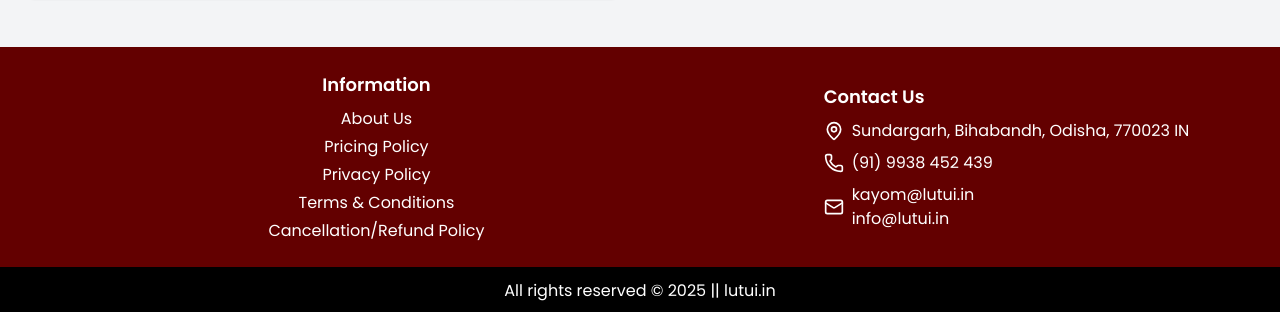
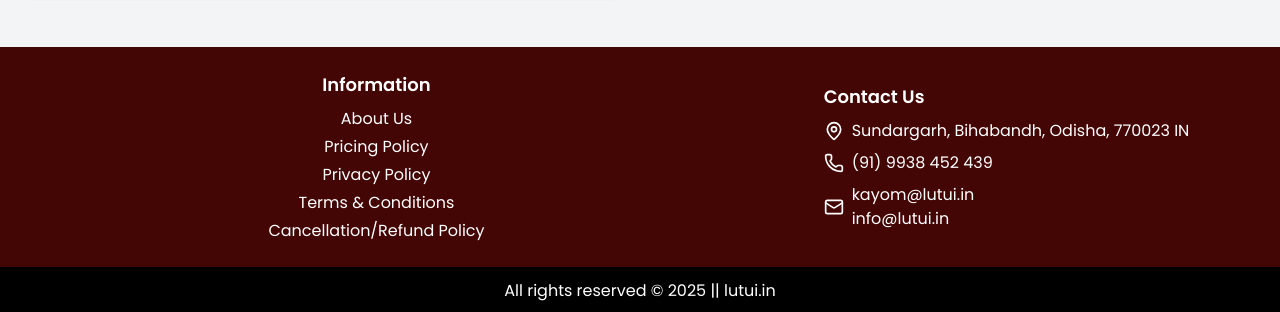
Before and after one commit to rohitbilung/lutui, a React (Vite) app in the folder frontend/: page / in a window 1280 px wide. Shown: the part 937-1249 px from the top of the page. Built offline with nearby package versions, Linux system fonts and the light colour scheme; no server answers.

Commit message:
bg color chnged

```diff
--- a/frontend/src/components/shared/common/Footer/index.jsx
+++ b/frontend/src/components/shared/common/Footer/index.jsx
@@ -15,7 +15,7 @@ const Footer = () => {
       </div>
 
       {/* Footer Main Section */}
-      <div className="bg-[var(--lutui)] py-6 text-white">
+      <div className="bg-[#440505] py-6 text-white">
         <div className="container mx-auto px-4 flex gap-3 flex-col md:flex-row justify-between">
           <FooterLinks />
           <ContactInfo />
```
